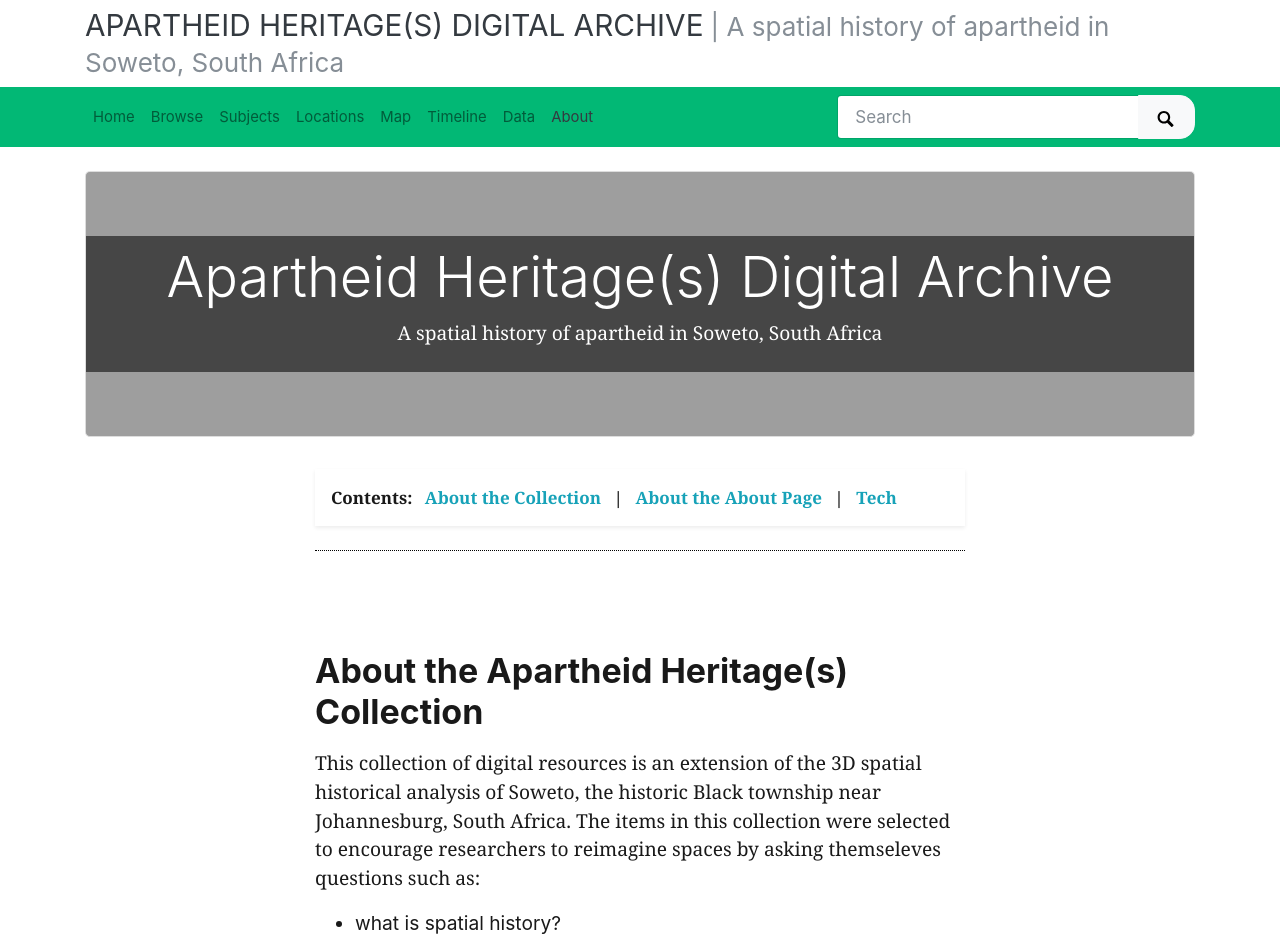
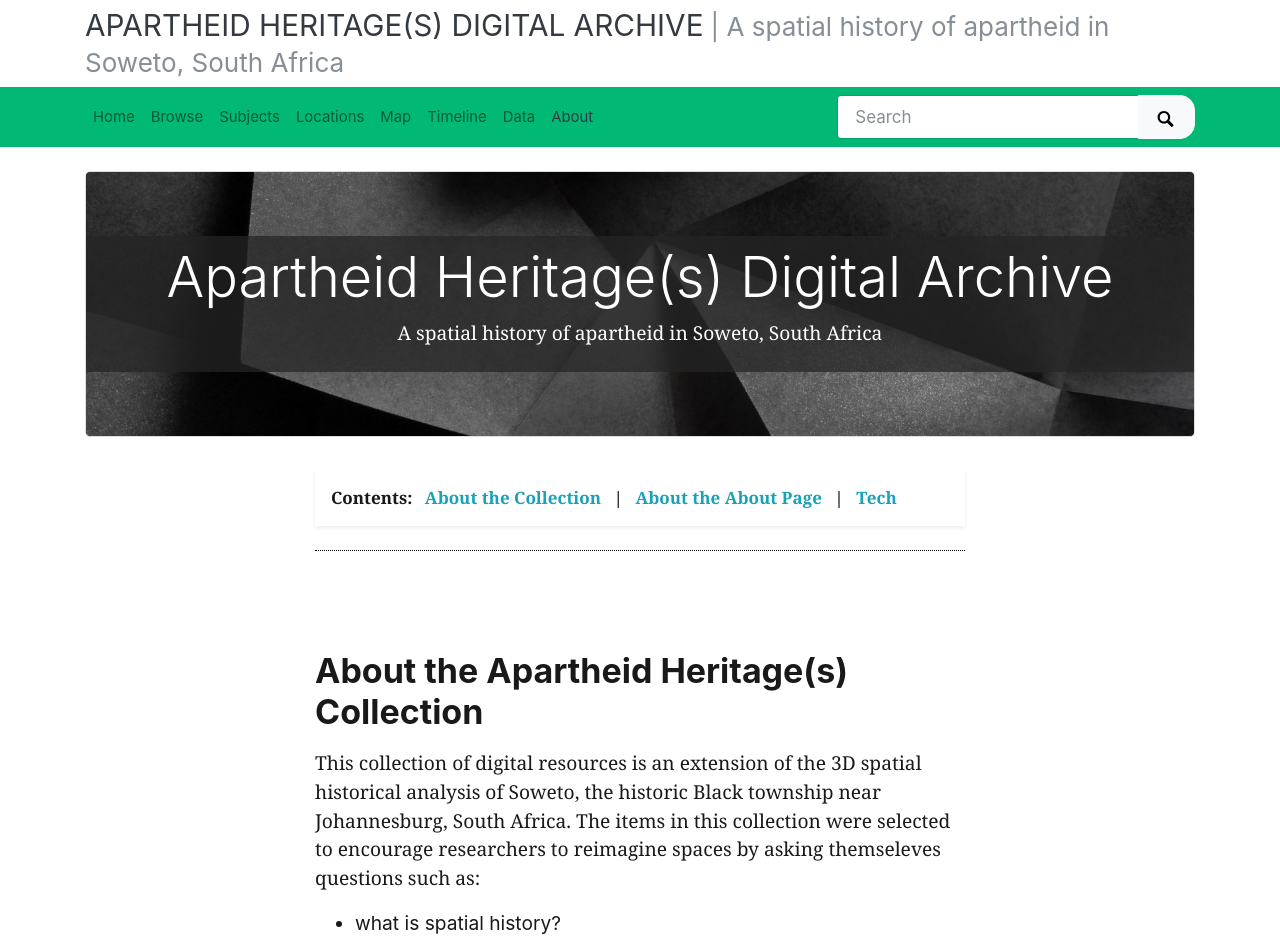
Before and after one commit to CassieConnected/AHDigitalArchive, a Jekyll site: the page built from pages/about.md, in a window 1280 px wide. Shown: the top 942 px of the page. Built offline with Jekyll 4.4.1, drawn with Linux system fonts in a browser that asks for light colours; nearby versions of some CDN libraries.

Commit message:
Update theme.yml

```diff
--- a/_data/theme.yml
+++ b/_data/theme.yml
@@ -28,7 +28,7 @@ featured-locations-max: 3 # set number of top locations to display if auto gener
 #
 # Featured image on About page - if left blank, CB will use image featured on the home page
 # use either an objectid (from an item in this collect), a relative location of an image in this repo, or a full url to an image elsewhere
-about-featured-image: Nzima_Photographer_Liquor_Store_Lillydale_South_Africa_20140624
+about-featured-image: /objects/banner.jpg
 
 ##########
 # BROWSE PAGE
```
